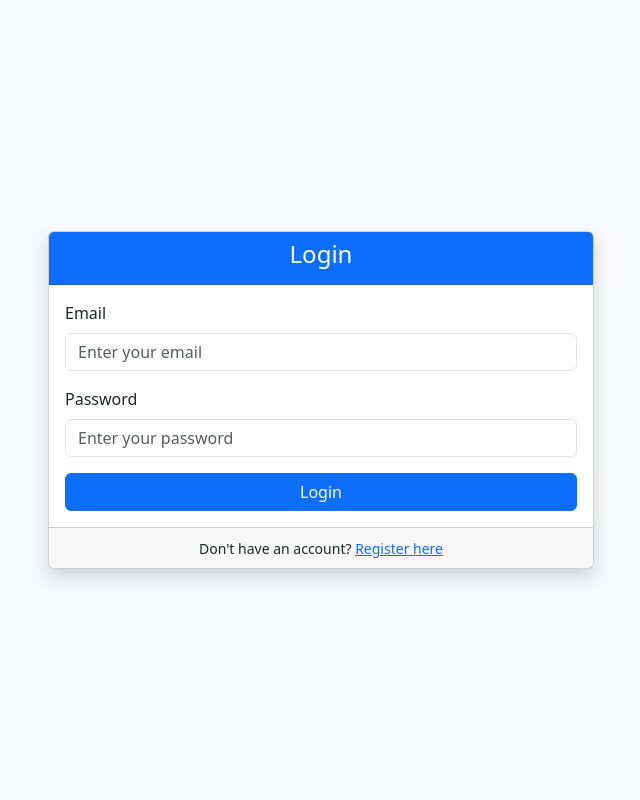
After one commit to rajesh-mondal/event-management, a PHP site: page /login.php in a window 1280 px wide. The commit adds this page. Shown: the whole page, without its empty margins (319-959 px from the left). Run offline with PHP 8.4, Linux system fonts and the light colour scheme; some libraries are stand-ins or nearby versions.

Commit message:
Implemented login functionality for user authentication

```diff
--- a/db/db.php
+++ b/db/db.php
@@ -7,6 +7,7 @@ $conn = new mysqli( DB_HOST, DB_USERNAME, DB_PASSWORD, DB_NAME );
 // Check the connection
 if ( $conn->connect_error ) {
     die( "Connection failed: " . $conn->connect_error );
-} else {
-    echo "Database Connected!";
 }
+// else {
+//     echo "Database Connected!";
+// }
--- /dev/null
+++ b/login.php
@@ -0,0 +1,81 @@
+<?php
+include 'db/db.php';
+
+session_start();
+
+$message = '';
+
+if ( $_SERVER['REQUEST_METHOD'] == 'POST' ) {
+    $email = htmlspecialchars( $_POST['email'] );
+    $password = $_POST['password'];
+
+    $stmt = $conn->prepare( "SELECT id, username, password FROM users WHERE email = ?" );
+    $stmt->bind_param( "s", $email );
+    $stmt->execute();
+    $result = $stmt->get_result();
+
+    if ( $result->num_rows > 0 ) {
+        $user = $result->fetch_assoc();
+        if ( password_verify( $password, $user['password'] ) ) {
+            $_SESSION['user_id'] = $user['id'];
+            $_SESSION['username'] = $user['username'];
+            $message = "<div class='alert alert-success'>Login Successful!</div>";
+            // Redirect to dashboard after successful login
+            header("Location: dashboard.php");
+            exit();
+        } else {
+            $message = "<div class='alert alert-danger'>Invalid Password.</div>";
+        }
+    } else {
+        $message = "<div class='alert alert-danger'>No user found with this email.</div>";
+    }
+    $stmt->close();
+}
+?>
+
+<!DOCTYPE html>
+<html lang="en">
+<head>
+    <meta charset="UTF-8">
+    <meta name="viewport" content="width=device-width, initial-scale=1.0">
+    <title>Login</title>
+    <link rel="stylesheet" href="assets/css/bootstrap.min.css">
+</head>
+<body class="bg-light d-flex align-items-center justify-content-center vh-100">
+    <div class="container">
+        <div class="row justify-content-center">
+            <div class="col-md-6">
+                <?php if ( $message ): ?>
+                    <div class="mb-3">
+                        <?=$message;?>
+                    </div>
+                <?php endif; ?>
+                <div class="card shadow">
+                    <div class="card-header bg-primary text-white text-center">
+                        <h4>Login</h4>
+                    </div>
+                    <div class="card-body">
+                        <form method="POST" action="">
+                            <div class="mb-3">
+                                <label for="email" class="form-label">Email</label>
+                                <input type="email" name="email" id="email" class="form-control" placeholder="Enter your email" required>
+                            </div>
+                            <div class="mb-3">
+                                <label for="password" class="form-label">Password</label>
+                                <input type="password" name="password" id="password" class="form-control" placeholder="Enter your password" required>
+                            </div>
+                            <div class="d-grid">
+                                <button type="submit" class="btn btn-primary">Login</button>
+                            </div>
+                        </form>
+                    </div>
+                    <div class="card-footer text-center">
+                        <small>Don't have an account? <a href="register.php" class="text-primary">Register here</a></small>
+                    </div>
+                </div>
+            </div>
+        </div>
+    </div>
+    <script src="assets/js/bootstrap.bundle.min.js"></script>
+</body>
+</html>
--- a/register.php
+++ b/register.php
@@ -33,7 +33,7 @@ if ( $_SERVER['REQUEST_METHOD'] == 'POST' ) {
 </head>
 <body>
     <div class="container d-flex justify-content-center align-items-center vh-100">
-        <div class="card shadow-lg" style="width: 100%; max-width: 400px;">
+        <div class="card shadow-lg col-md-6">
             <div class="card-header text-center bg-primary text-white">
                 <h3>Register</h3>
             </div>
```
Also changed, not shown: dashboard.php (added, +12 -0 lines).
